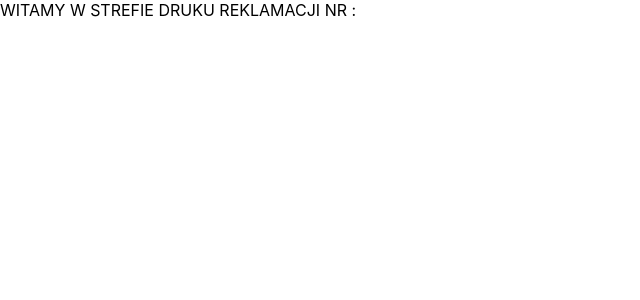
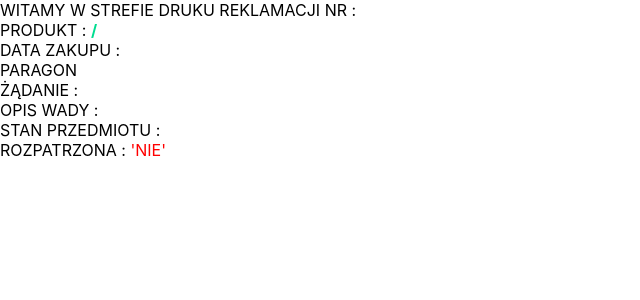
Before and after one commit to marcinoles87/reklamacje, a React (Create React App) app: page /drukuj in a window 1280 px wide. Shown: the top 300 px of the page, without its empty margins (0-640 px from the left). Built offline with nearby package versions, Linux system fonts and the light colour scheme.

Commit message:
update function print

```diff
--- a/src/App.js
+++ b/src/App.js
@@ -264,7 +264,7 @@ function App() {
         }
     />
 
-    <Route path='/drukuj' element={<Drukuj></Drukuj>}></Route>
+    <Route path='/drukuj' element={<Drukuj item={elementDruku}></Drukuj>}></Route>
 
       </Routes>
 
--- a/src/components/Drukuj.js
+++ b/src/components/Drukuj.js
@@ -1,8 +1,30 @@
 import React from 'react'
 
-function Drukuj() {
+function Drukuj({item}) {
+  console.log(item)
   return (
-    <div className='druk-container'>Witamy w strefie druku reklamacji nr :</div>
+    <div className='druk-container'>
+      Witamy w strefie druku reklamacji nr :
+
+            <div className='dane-product'>
+                        <p>Produkt : <span style={{color:'#00dd90ff',fontWeight:'bold'}}>{item.Kod} / {item.Nazwa} </span></p>
+                        <p>Data zakupu : <span style={{color:'#00dd90ff',fontWeight:'bold'}}>{item.Zakup} </span></p>
+                        <p>Paragon {item.Paragon}</p>
+                        <p>Żądanie : <span style={{color:'rgba(0, 223, 134, 1)'}}>{item.Żadanie}</span> </p>
+                        <p>Opis wady : {item.OpisReklamacji}</p>
+                        <p>Stan przedmiotu : {item.Wyglad}</p>
+                        <p>Rozpatrzona : {item.Rozpatrzona ? <span style={{fontSize:'20px',color:'#00dd90ff',fontWeight:'bold'}}>TAK</span> : <span style={{color:'red'}}>'NIE'</span> }</p>
+
+                      </div>
+
+
+
+
+
+      </div>
+
+
+
   )
 }
 
```
